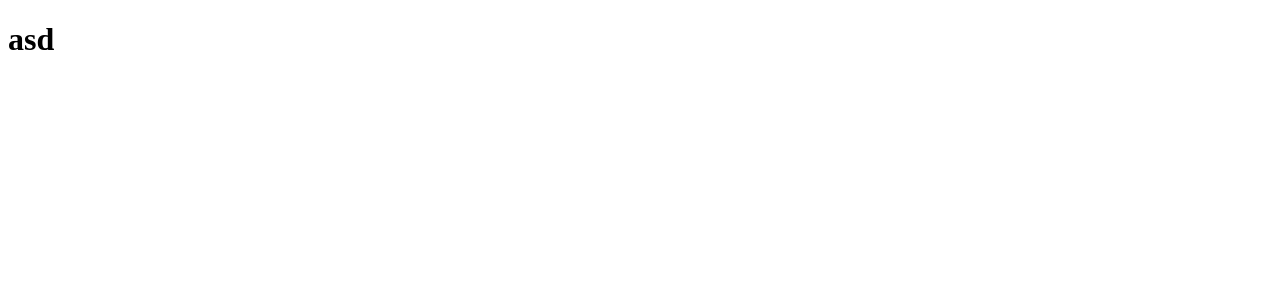
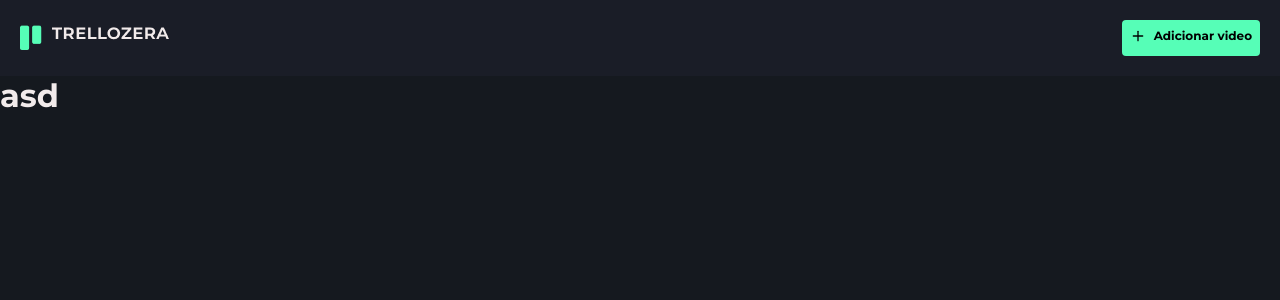
Before and after one commit to fernandadias/trellozera, a React (Create React App) app: page / in a window 1280 px wide. Shown: the top 300 px of the page. Built offline with nearby package versions, Linux system fonts and the light colour scheme.

Commit message:
Create global styles and Header component

```diff
--- a/package.json
+++ b/package.json
@@ -8,7 +8,10 @@
     "@testing-library/user-event": "^7.1.2",
     "react": "^16.13.1",
     "react-dom": "^16.13.1",
-    "react-scripts": "3.4.1"
+    "react-icons": "^3.10.0",
+    "react-router-dom": "^5.2.0",
+    "react-scripts": "3.4.1",
+    "styled-components": "^5.1.1"
   },
   "scripts": {
     "start": "react-scripts start",
--- a/public/index.html
+++ b/public/index.html
@@ -4,40 +4,16 @@
     <meta charset="utf-8" />
     <link rel="icon" href="%PUBLIC_URL%/favicon.ico" />
     <meta name="viewport" content="width=device-width, initial-scale=1" />
-    <meta name="theme-color" content="#000000" />
+    <meta name="theme-color" content="#B4FE56" />
     <meta
       name="description"
-      content="Web site created using create-react-app"
+      content="Trellozera | Meu repositório de videos maneiros"
     />
-    <link rel="apple-touch-icon" href="%PUBLIC_URL%/logo192.png" />
-    <!--
-      manifest.json provides metadata used when your web app is installed on a
-      user's mobile device or desktop. See https://developers.google.com/web/fundamentals/web-app-manifest/
-    -->
-    <link rel="manifest" href="%PUBLIC_URL%/manifest.json" />
-    <!--
-      Notice the use of %PUBLIC_URL% in the tags above.
-      It will be replaced with the URL of the `public` folder during the build.
-      Only files inside the `public` folder can be referenced from the HTML.
-
-      Unlike "/favicon.ico" or "favicon.ico", "%PUBLIC_URL%/favicon.ico" will
-      work correctly both with client-side routing and a non-root public URL.
-      Learn how to configure a non-root public URL by running `npm run build`.
-    -->
-    <title>React App</title>
+    <link href="https://fonts.googleapis.com/css2?family=Montserrat:wght@400;500;700&display=swap" rel="stylesheet">
+    <title>Trellozera | Meu repositório de videos maneiros</title>
   </head>
   <body>
     <noscript>You need to enable JavaScript to run this app.</noscript>
     <div id="root"></div>
-    <!--
-      This HTML file is a template.
-      If you open it directly in the browser, you will see an empty page.
-
-      You can add webfonts, meta tags, or analytics to this file.
-      The build step will place the bundled scripts into the <body> tag.
-
-      To begin the development, run `npm start` or `yarn start`.
-      To create a production bundle, use `npm run build` or `yarn build`.
-    -->
   </body>
 </html>
--- a/src/App.js
+++ /dev/null
@@ -1,7 +0,0 @@
-import React from 'react';
-
-function App() {
-  return (<h1>asd</h1>);
-}
-
-export default App;
--- /dev/null
+++ b/src/App.jsx
@@ -0,0 +1,16 @@
+import React from 'react';
+import GlobalStyles from './styles/global';
+
+import Header from './components/Header';
+
+function App() {
+  return (
+    <>
+      <Header />
+      <h1>asd</h1>
+      <GlobalStyles />
+    </>
+  );
+}
+
+export default App;
--- /dev/null
+++ b/src/components/Header/index.jsx
@@ -0,0 +1,21 @@
+import React from 'react';
+import { Link } from 'react-router-dom';
+
+import { FiPlus } from 'react-icons/fi';
+import LogoSrc from '../../assets/trellozera-logo.png';
+
+import * as S from './style';
+
+function Header() {
+  return (
+    <S.HeaderContainer>
+      <S.Logo className="Logo" src={LogoSrc} alt="Dois retângulos verdes com o texto 'Trellozera' " title="Trellozera | Meu repositório de videos maneiros" />
+      <S.Button>
+        <FiPlus size={16} />
+        <span>Adicionar video</span>
+      </S.Button>
+    </S.HeaderContainer>
+  );
+}
+
+export default Header;
--- /dev/null
+++ b/src/components/Header/style.js
@@ -0,0 +1,32 @@
+import styled from 'styled-components';
+
+export const HeaderContainer = styled.div`
+  width: 100%;
+  background-color: var(--shapes);
+  display: flex;
+  justify-content: space-between;
+  padding: 20px;
+`;
+
+export const Logo = styled.img`
+  width: 150px;
+  height: 30px;
+`;
+
+export const Button = styled.button`
+  border: 0;
+  height: 36px;
+  padding: 8px;
+  background-color: var(--backColor);
+  border-radius: 4px;
+  font-family: Montserrat;
+  font-style: normal;
+  font-weight: 700;
+  font-size: 12px;
+  color: var(--shape);
+  display: flex;
+
+  svg {
+    margin-right: 8px;
+  }
+`;
--- a/src/index.js
+++ b/src/index.jsx
@@ -6,5 +6,5 @@ ReactDOM.render(
   <React.StrictMode>
     <App />
   </React.StrictMode>,
-  document.getElementById('root')
+  document.getElementById('root'),
 );
--- /dev/null
+++ b/src/styles/global.js
@@ -0,0 +1,45 @@
+import { createGlobalStyle } from 'styled-components';
+
+export default createGlobalStyle`
+
+  *{
+    margin: 0;
+    padding: 0;
+    outline: 0;
+    box-sizing: border-box;
+  }
+
+  body {
+    -webkit-font-smoothing: antialiased;
+
+    --background: #15191F;
+    --shapes: #1A1D27;
+    --titles: #F2EBEB;
+    --subTitles: #5A5E63;
+    --infos: #42454F;
+
+    --musicColor: #B4FE56;
+    --designColor: #FE5688;
+    --productColor: #FEED56;
+    --frontColor: #FE9C56;
+    --dataColor: #56EAFE;
+    --backColor: #56FEB7;
+
+    background-color: var(--background);
+
+  }
+
+  body, input, button{
+    font-family: 'Montserrat', sans-serif;
+  }
+
+  h1, h2, h3, h4, h5, h6, strong{
+    font-weight: 700;
+    color: var(--titles);
+  }
+
+  button{
+    cursor: pointer;
+  }
+
+`;
```
Also changed, not shown: src/assets/trellozera-logo.png (added), 1 other file (tests, documents, lock files or other folders).
